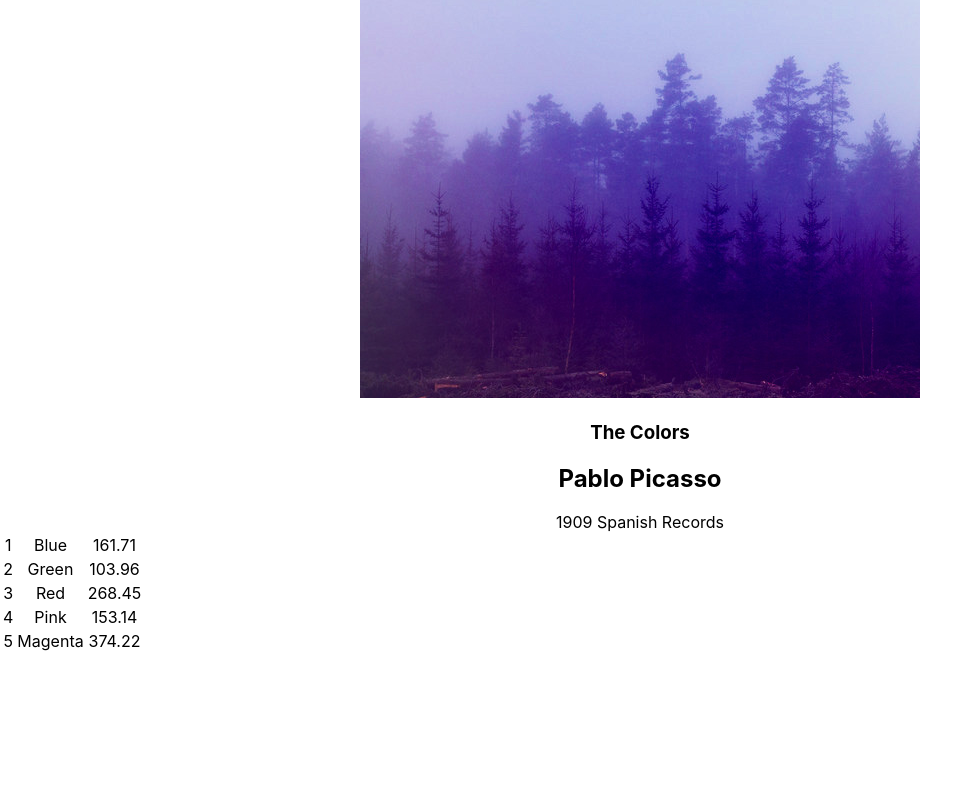
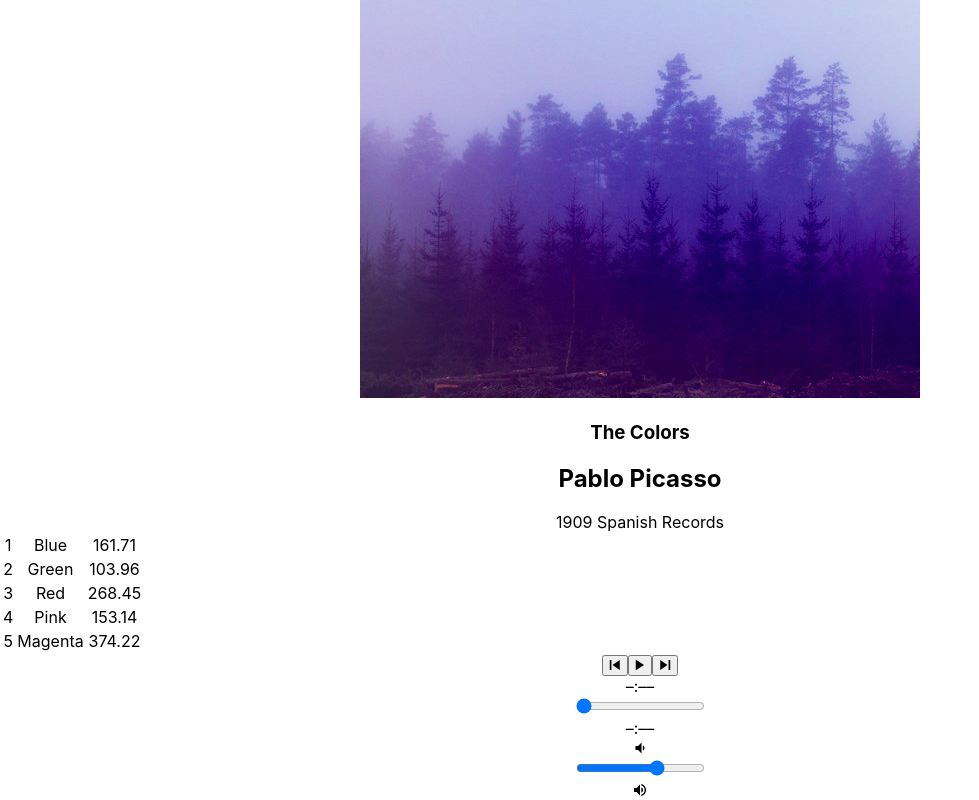
Before and after one commit to ArturoRivera/bloc-jams-react, a React (Create React App) app: page /album/the-colors in a window 1280 px wide. Shown: the part 264-1064 px from the top of the page, without its empty margins (0-979 px from the left). Before the commit the page ends 918 px from the top, so only its background shows below. Built offline with nearby package versions, Linux system fonts and the light colour scheme.

Commit message:
Previous button working

```diff
--- a/src/components/Album.js
+++ b/src/components/Album.js
@@ -1,5 +1,6 @@
 import React, {Component} from 'react';
 import albumData from './../data/albums';
+import PlayerBar from './PlayerBar';
 
 class Album extends Component {
   constructor(props){
@@ -61,6 +62,15 @@
     return index + 1;
   }
 
+  handlePrevCLick() {
+    const currentIndex = this.state.album.songs.findIndex(song => this.state.currentSong === song);
+    const newIndex = Math.max(0, currentIndex - 1);
+    const newSong = this.state.album.songs[newIndex];
+    this.setSong(newSong);
+    this.play();
+  }
+
+
   render(){
     return(
 
@@ -99,6 +109,12 @@
            }
            </tbody>
         </table>
+        <PlayerBar
+        isPlaying={this.state.isPlaying}
+        currentSong={this.state.currentSong}
+        handleSongClick={() => this.handleSongClick(this.state.currentSong)}
+        handlePrevCLick={() => this.handlePrevCLick()}
+        />
       </section>
     );
   }
--- /dev/null
+++ b/src/components/PlayerBar.js
@@ -0,0 +1,42 @@
+import React, {Component} from 'react';
+
+class PlayerBar extends Component {
+  render() {
+    return (
+      <section className="player-bar">
+
+        <section id="buttons">
+           <button id="previous" onClick={this.props.handlePrevCLick}>
+             <span className="icon ion-md-skip-backward"></span>
+           </button>
+
+           <button id="play-pause" onClick={this.props.handleSongClick}>
+             <span className={this.props.isPlaying? 'icon ion-md-pause' : 'icon ion-md-play'} />
+           </button>
+
+           <button id="next">
+             <span className="icon ion-md-skip-forward"></span>
+           </button>
+         </section>
+
+
+         <section id="time-control">
+           <div className="current-time">–:––</div>
+           <input type="range" className="seek-bar" defaultValue="0" />
+           <div className="total-time">–:––</div>
+         </section>
+
+
+         <section id="volume-control">
+           <div className="icon ion-md-volume-low"></div>
+           <input type="range" className="seek-bar" defaultValue="65" />
+           <div className="icon ion-md-volume-high"></div>
+
+         </section>
+
+      </section>
+    );
+  }
+}
+
+export default PlayerBar;
```
